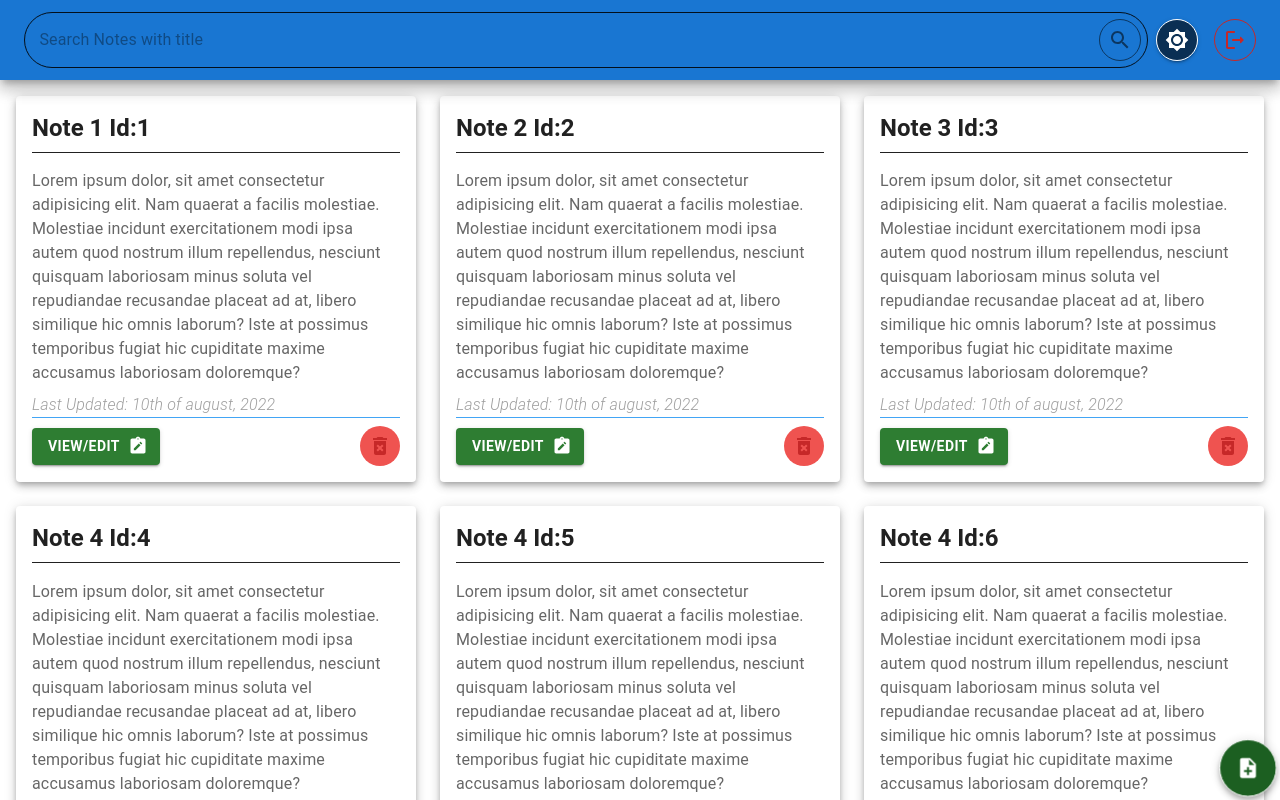
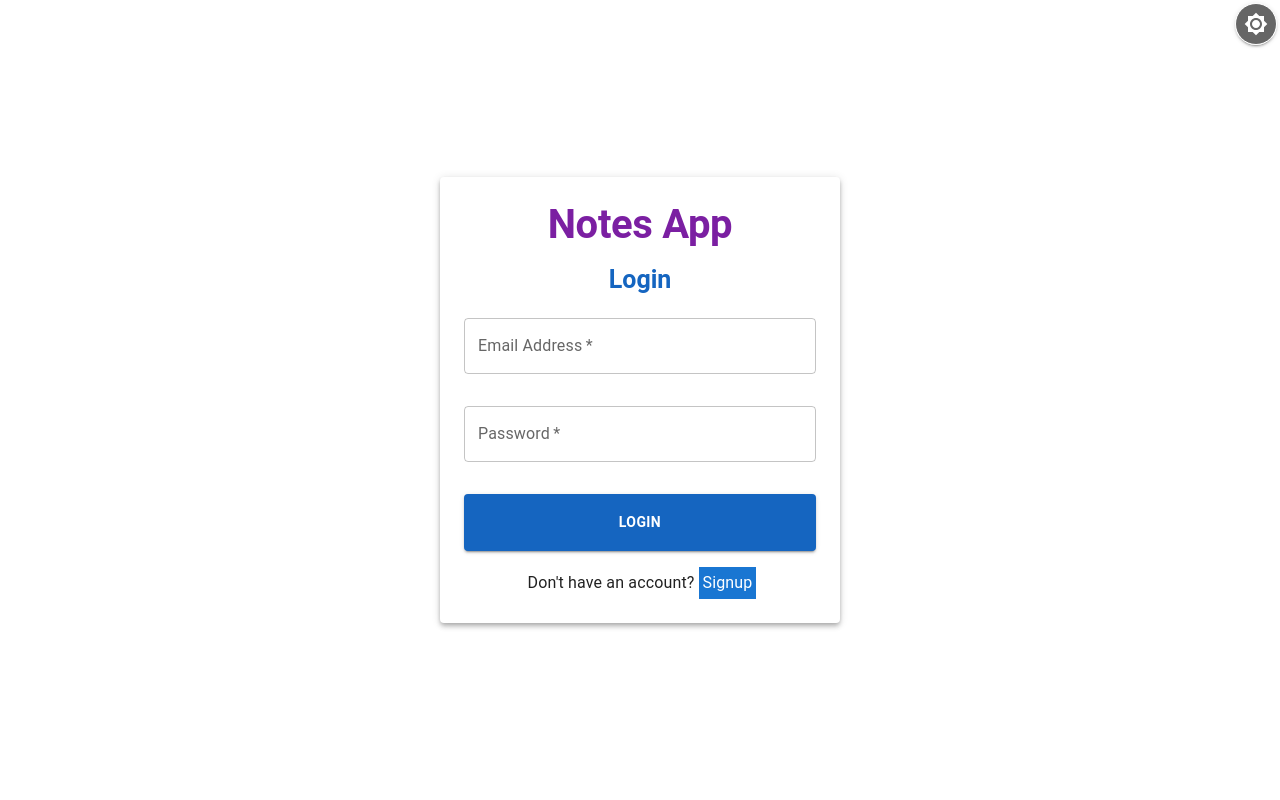
Before and after one commit to Folareen/sleek-notes, a React (Create React App) app: page / in a window 1280 px wide. Shown: the top 800 px of the page. Built offline with nearby package versions, Linux system fonts and the light colour scheme.

Commit message:
added routes

```diff
--- a/src/App.js
+++ b/src/App.js
@@ -1,14 +1,10 @@
 import React, { useContext } from "react";
-import { BrowserRouter as Router, Routes, Route } from "react-router-dom";
-import Login from "./pages/Login";
-import Signup from "./pages/Signup";
+import { BrowserRouter as Router } from "react-router-dom";
 import { ThemeProvider } from "@emotion/react";
 import { createTheme, CssBaseline } from "@mui/material";
-import NotesPreview from "./pages/NotesPreview";
-import NotesFullView from "./pages/NotesFullView";
+import AuthContextProvider from "./context/AuthContext";
+import Routes from "./routes/Routes";
 import { ColorModeContext } from "./context/ColorModeContext";
-import ColorModeButton from "./components/ColorModeButton";
-import { Box } from "@mui/material";
 
 export default function App() {
   const { mode } = useContext(ColorModeContext);
@@ -20,34 +16,13 @@ export default function App() {
   });
 
   return (
-    <ThemeProvider theme={theme}>
-      <CssBaseline />
-      <Router>
-        {false ? (
-          <>
-            <Box
-              sx={{
-                width: "max-content",
-                p: 0,
-                position: "fixed",
-                right: 3,
-                top: 3,
-              }}
-            >
-              <ColorModeButton />
-            </Box>
-            <Routes>
-              <Route path="/" element={<Login />} />
-              <Route path="/signup" element={<Signup />} />
-            </Routes>
-          </>
-        ) : (
-          <Routes>
-            <Route path="/" element={<NotesPreview />} />
-            <Route path="/notes" element={<NotesFullView />} />
-          </Routes>
-        )}
-      </Router>
-    </ThemeProvider>
+    <AuthContextProvider>
+      <ThemeProvider theme={theme}>
+        <CssBaseline />
+        <Router>
+          <Routes />
+        </Router>
+      </ThemeProvider>
+    </AuthContextProvider>
   );
 }
--- /dev/null
+++ b/src/routes/PrivateRoutes.jsx
@@ -0,0 +1,16 @@
+import React from 'react'
+import NotesPreview from "../pages/NotesPreview";
+import NotesFullView from "../pages/NotesFullView";
+import { BrowserRouter as Router, Routes, Route } from 'react-router-dom';
+
+
+const PrivateRoutes = () => {
+  return (
+    <Routes>
+      <Route path="/" element={<NotesPreview />} />
+      <Route path="/notes" element={<NotesFullView />} />
+    </Routes>
+  )
+}
+
+export default PrivateRoutes
--- /dev/null
+++ b/src/routes/PublicRoutes.jsx
@@ -0,0 +1,30 @@
+import React, {useContext} from 'react'
+import Login from "../pages/Login";
+import Signup from "../pages/Signup";
+import ColorModeButton from "../components/ColorModeButton";
+import { Box } from "@mui/material";
+import { BrowserRouter as Router, Routes, Route } from 'react-router-dom';
+
+const PublicRoutes = () => {
+  return (
+    <>
+      <Box
+          sx={{
+            width: "max-content",
+            p: 0,
+            position: "fixed",
+            right: 3,
+            top: 3,
+          }}
+        >
+        <ColorModeButton />
+      </Box>
+      <Routes>
+        <Route path="/" element={<Login />} />
+        <Route path="/signup" element={<Signup />} />
+      </Routes>
+    </>
+  )
+}
+
+export default PublicRoutes
--- /dev/null
+++ b/src/routes/Routes.jsx
@@ -0,0 +1,20 @@
+import React, {useContext} from 'react'
+import { AuthContext } from '../context/AuthContext'
+import PrivateRoutes from './PrivateRoutes'
+import PublicRoutes from './PublicRoutes'
+
+const Routes = () => {
+  const { user} = useContext(AuthContext)
+
+  return (
+    <>
+      {user ?
+      <PrivateRoutes />
+      :
+      <PublicRoutes />
+      }
+    </>
+  )
+}
+
+export default Routes
```
